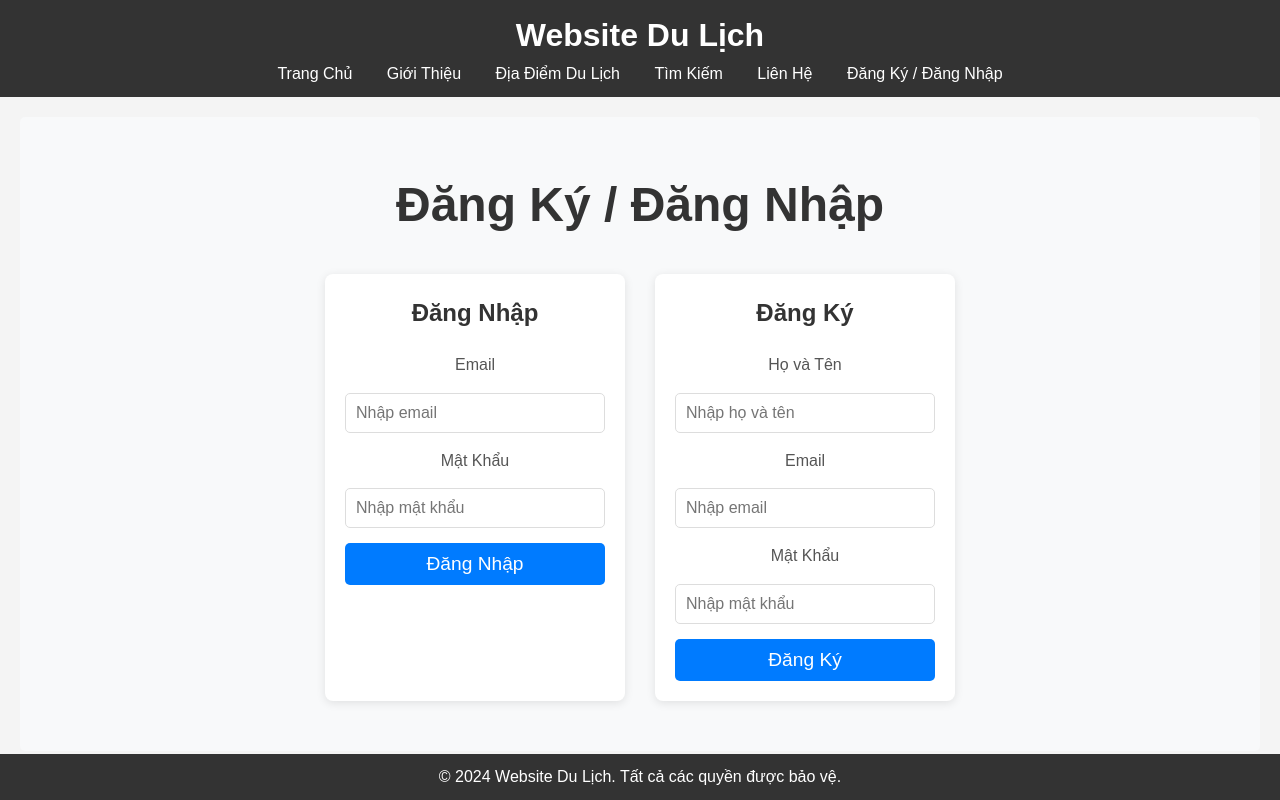
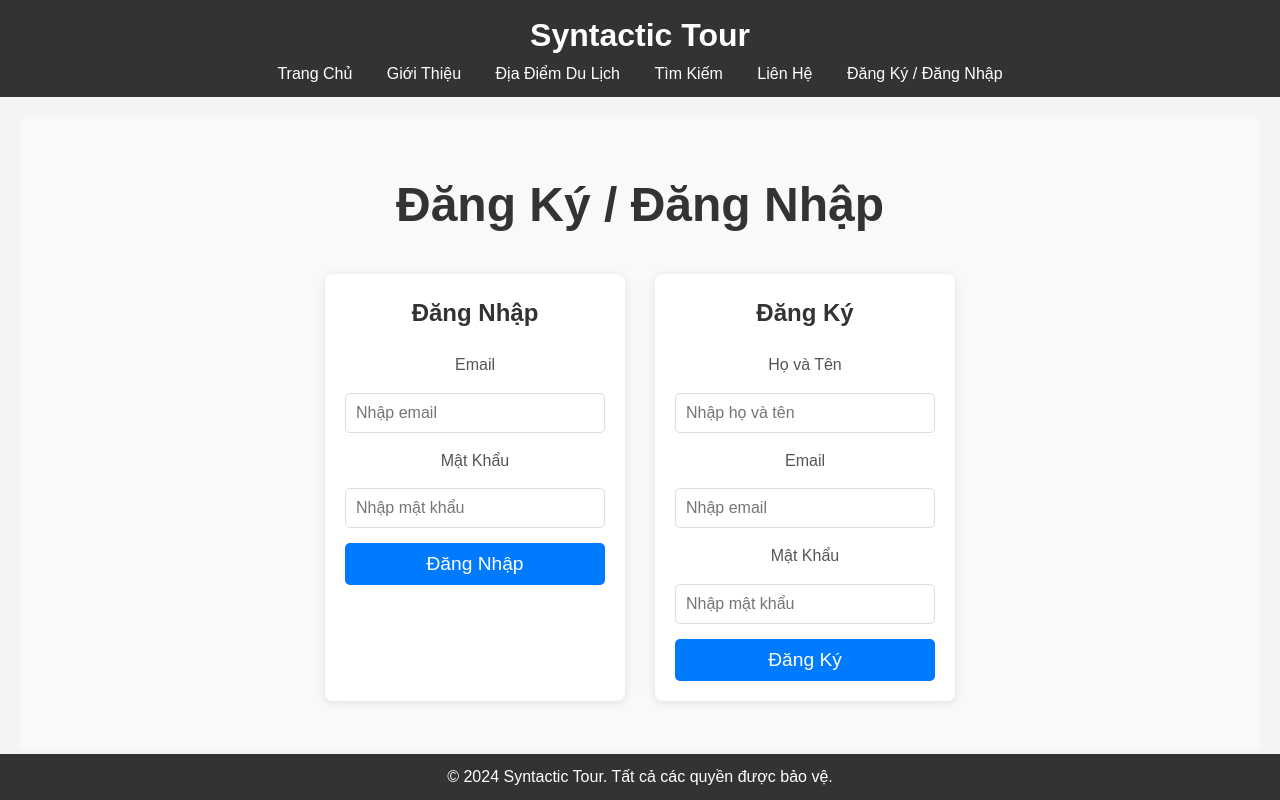
Before and after one commit to khoiminh998/thi, a plain HTML site: page signup.html in a window 1280 px wide. Drawn offline with Linux system fonts and the light colour scheme.

Commit message:
Update signup.html

```diff
--- a/signup.html
+++ b/signup.html
@@ -3,7 +3,7 @@
 <head>
     <meta charset="UTF-8">
     <meta name="viewport" content="width=device-width, initial-scale=1.0">
-    <title>Đăng Ký / Đăng Nhập - Website Du Lịch</title>
+    <title>Đăng Ký / Đăng Nhập - Syntactic Tour</title>
     <link rel="stylesheet" href="styles.css">
     <style>
         /* CSS cho trang Đăng Ký / Đăng Nhập */
@@ -98,7 +98,7 @@
     <!-- Header -->
     <header>
         <div class="container">
-            <h1>Website Du Lịch</h1>
+            <h1>Syntactic Tour</h1>
             <nav>
                 <ul>
                     <li><a href="index.html">Trang Chủ</a></li>
@@ -147,7 +147,7 @@
     <!-- Footer -->
     <footer>
         <div class="container">
-            <p>&copy; 2024 Website Du Lịch. Tất cả các quyền được bảo vệ.</p>
+            <p>&copy; 2024 Syntactic Tour. Tất cả các quyền được bảo vệ.</p>
         </div>
     </footer>
 
```
